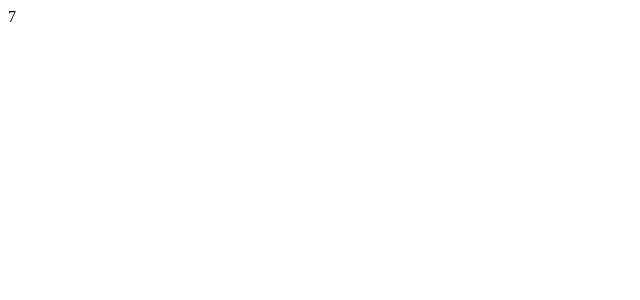
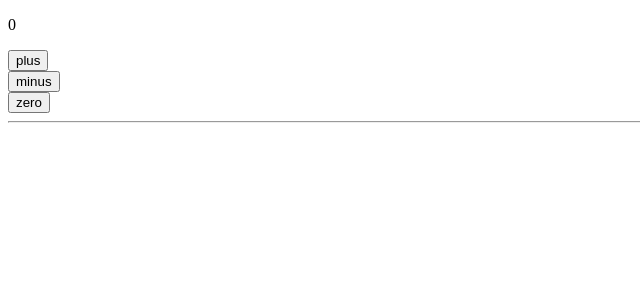
Before and after one commit to f2xiao/fullstackopen-lectureparts, a React (Vite) app in the folder part1/part1a/: page / in a window 1280 px wide. Shown: the top 300 px of the page, without its empty margins (0-640 px from the left). Built offline with nearby package versions, Linux system fonts and the light colour scheme.

Commit message:
Add counter buttons

```diff
--- a/part1/part1a/src/App.jsx
+++ b/part1/part1a/src/App.jsx
@@ -1,20 +1,28 @@
 import { useState } from "react";
 
+const Button = ({OnClick, text}) => <button onClick={OnClick} > {text} </button>
 
 
 const App = () => {
   // adds state to the component and renders it initialized with the value of zero
   const [counter, setCounter] = useState(0);
 
-  // execute the setTimeout
-  setTimeout(
-    () => setCounter(counter + 1), // increment the counter state
-    1000 // every 1s
-  );
+  // event handlers
+  const increaseByOne = () => setCounter(counter + 1);
+  const decreaseByOne = () => setCounter(counter - 1);
+  const resetToZero = () => setCounter(0);
 
   return (
     <div>
-      {counter}
+      <p>{counter}</p>
+      <Button OnClick={increaseByOne} text={'plus'} />
+      <br />
+      <Button OnClick={decreaseByOne} text={'minus'} />
+      {/* <button onClick={decreaseByOne}>minus</button> */}
+      <br />
+      <Button OnClick={resetToZero} text={'zero'} />
+      {/* <button onClick={resetToZero}>zero</button> */}
+      <hr />
     </div>
   )
 }
```
